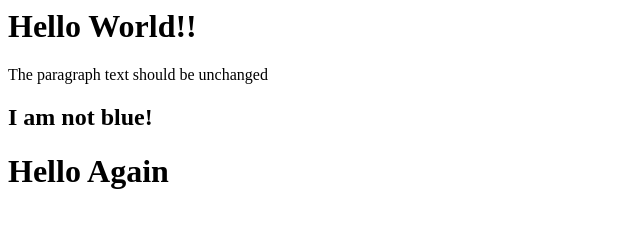
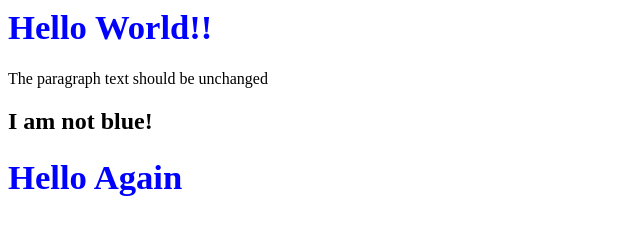
Before and after one commit to mulnch01/mulnch01.github.io, a plain HTML site: page index.html in a window 1280 px wide. Shown: the whole page, without its empty margins (0-640 px from the left). Drawn offline with Linux system fonts and the light colour scheme.

Commit message:
Update index.html

```diff
--- a/index.html
+++ b/index.html
@@ -1,5 +1,8 @@
 <html>
    <head>
+
+<link rel="stylesheet" href="mystyle.css" type="text/css">
+
    </head>
        <body>
           <h1>Hello World!!</h1>
```
